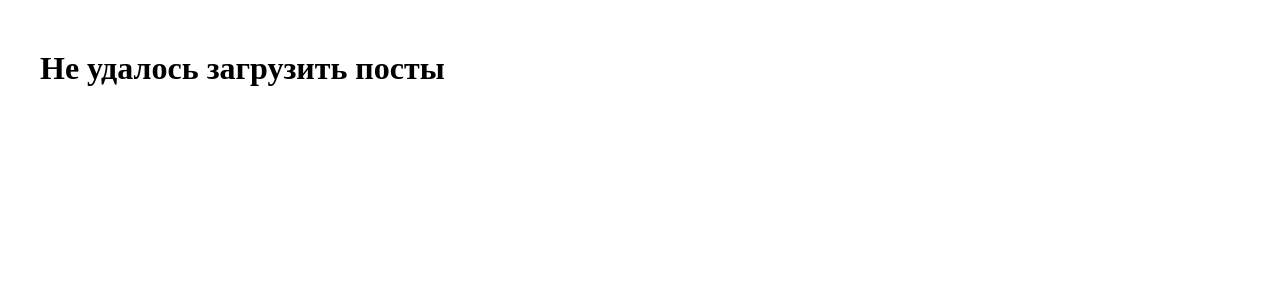
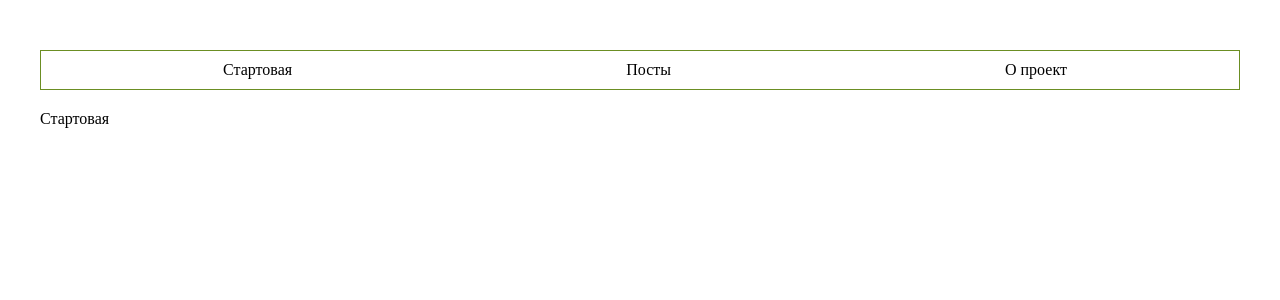
Before and after one commit to lonelyRei/react-posts, a React (Create React App) app: page / in a window 1280 px wide. Shown: the top 300 px of the page. Built offline with nearby package versions, Linux system fonts and the light colour scheme; no server answers; the HTML template or start-up script is replaced by a standard one.

Commit message:
Добавление роутинга

```diff
--- a/src/App.tsx
+++ b/src/App.tsx
@@ -1,12 +1,18 @@
 import React from 'react'
 import './App.css'
-import { PostsList } from './components/postsList/PostsList'
-// import { BrowserRouter, Route, Routes } from 'react-router-dom'
+import { BrowserRouter } from 'react-router-dom'
+import { NavBar } from './components/navBar/navBar'
+import { Routing } from './components/routing/Routing'
+
+// ToDo: Сделать роутинг
 
 function App() {
     return (
         <div className="App">
-            <PostsList />
+            <BrowserRouter>
+                <NavBar />
+                <Routing />
+            </BrowserRouter>
         </div>
     )
 }
--- /dev/null
+++ b/src/components/navBar/navBar.css
@@ -0,0 +1,20 @@
+.nav-bar {
+    display: flex;
+    justify-content: space-around;
+    align-items: center;
+    width: 100%;
+    margin: 0 auto 20px auto;
+    border: 1px solid olivedrab;
+    padding: 10px;
+}
+
+.nav-bar .nav-bar__link {
+    margin-left: 10px;
+    text-decoration: none;
+    color: black;
+    font-size: 16px;
+}
+
+.nav-bar .nav-bar__link:hover {
+    color: olivedrab;
+}
--- /dev/null
+++ b/src/components/navBar/navBar.tsx
@@ -0,0 +1,21 @@
+import React from 'react'
+import { Link } from 'react-router-dom'
+import './navBar.css'
+
+export const NavBar: React.FC<INavBarProps> = (props: INavBarProps): JSX.Element => {
+    return (
+        <div className="nav-bar">
+            <Link className="nav-bar__link" to="/">
+                Стартовая
+            </Link>
+            <Link className="nav-bar__link" to="/posts">
+                Посты
+            </Link>
+            <Link className="nav-bar__link" to="/about">
+                О проект
+            </Link>
+        </div>
+    )
+}
+
+interface INavBarProps {}
--- /dev/null
+++ b/src/components/routing/Routing.tsx
@@ -0,0 +1,14 @@
+import React from 'react'
+import { Route, Routes } from 'react-router-dom'
+import { PostsList } from '../postsList/PostsList'
+
+export const Routing: React.FC = (): JSX.Element => {
+    return (
+        <Routes>
+            <Route path="/" element={<div>Стартовая</div>} />
+            <Route path="/posts" element={<PostsList />} />
+            <Route path="/about" element={<div>О проекте</div>} />
+            <Route path="*" element={<div>Page not found :(</div>} />
+        </Routes>
+    )
+}
```
